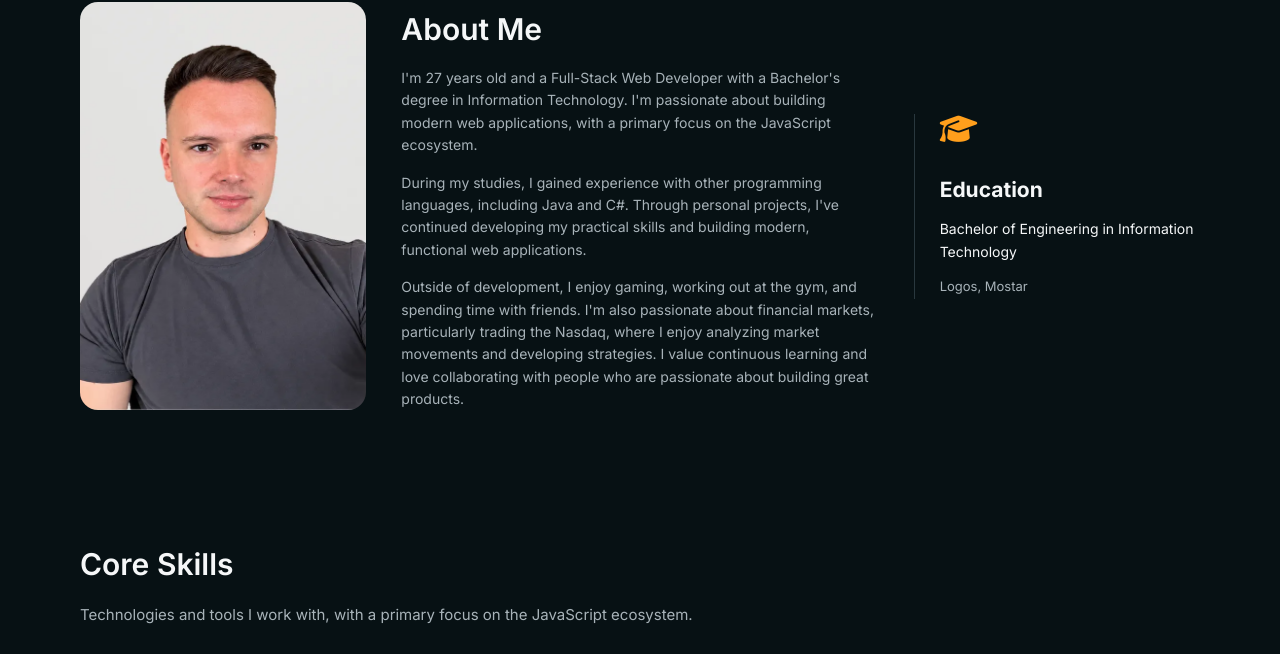
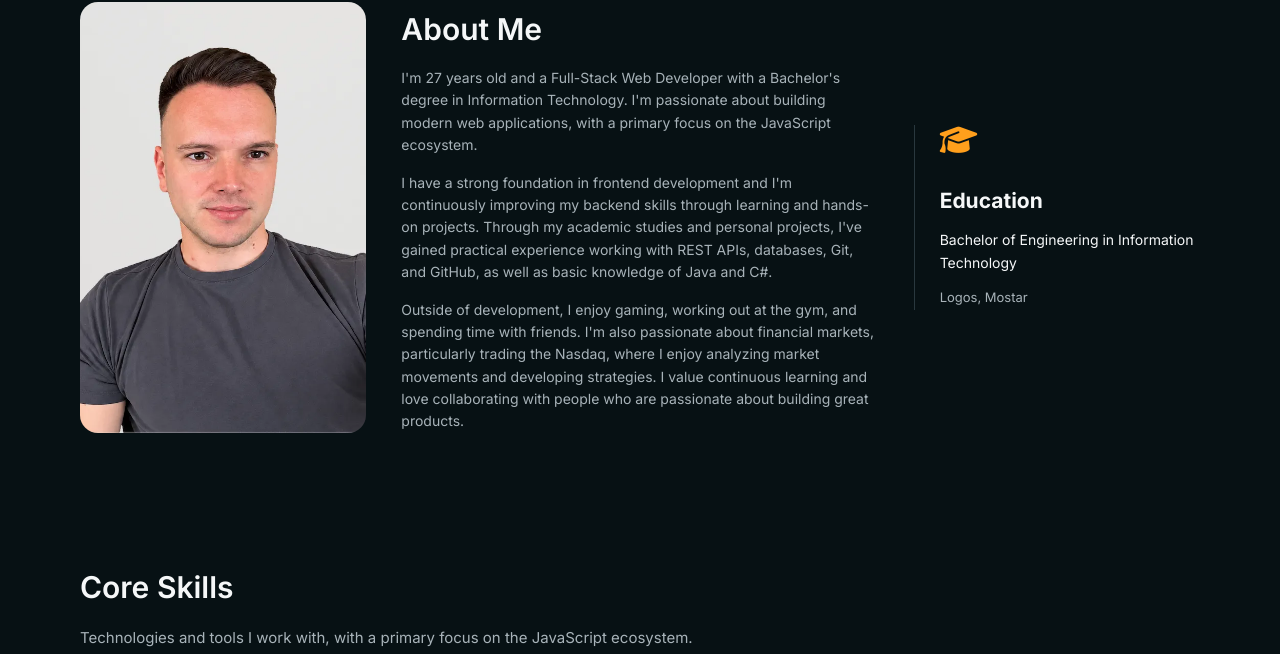
Before and after one commit to mii98/portfolio, a plain HTML site: page index.html in a window 1280 px wide. Shown: the part 792-1446 px from the top of the page. Drawn offline with Linux system fonts and the light colour scheme.

Commit message:
Updated About Me section

```diff
--- a/index.html
+++ b/index.html
@@ -129,9 +129,7 @@
                 </p>
 
                 <p>
-                    During my studies, I gained experience with other programming languages, including Java and C#.
-                    Through personal projects, I've continued developing my practical skills and building modern,
-                    functional web applications.
+                    I have a strong foundation in frontend development and I'm continuously improving my backend skills through learning and hands-on projects. Through my academic studies and personal projects, I've gained practical experience working with REST APIs, databases, Git, and GitHub, as well as basic knowledge of Java and C#.
                 </p>
 
                 <p>
```
